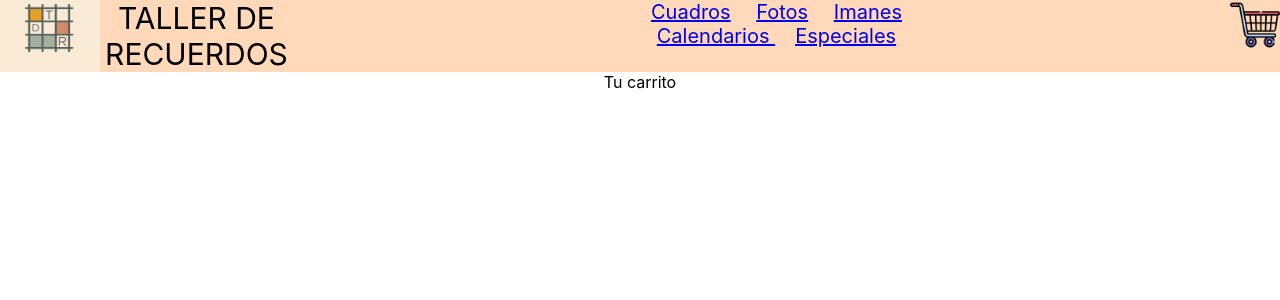
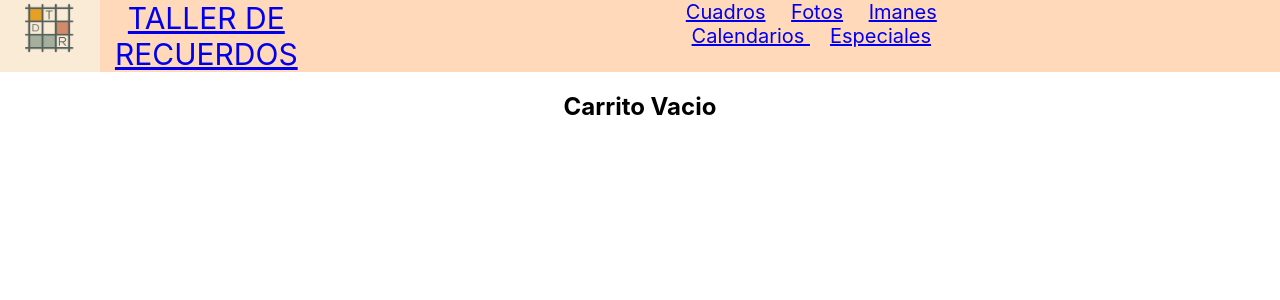
Before and after one commit to alanmarasca/ecommerce-react-alan-marasca, a React (Create React App) app in the folder proyecto-final/: page /cart in a window 1280 px wide. Shown: the top 300 px of the page. Built offline with nearby package versions, Linux system fonts and the light colour scheme.

Commit message:
entrega cart context clase 9

```diff
--- a/proyecto-final/src/App.jsx
+++ b/proyecto-final/src/App.jsx
@@ -5,6 +5,8 @@ import ItemDetailContainer from './components/ItemDetailContainer';
 import ItemListContainer from './components/ItemListContainer'
 import NavBar from './components/NavBar/NavBar';
 import Cart from './components/Cart';
+
+
 
 //const handleOnAdd = (cantidad) => {
 
--- a/proyecto-final/src/components/Cart.jsx
+++ b/proyecto-final/src/components/Cart.jsx
@@ -1,10 +1,25 @@
 import react from "react";
+import { useCartContext } from "./CartContextProvider";
+import CartItem from "./CartItem";
 
 
-function Cart() {
+const Cart = () => {
+    const { cartList, emptyCard , totalPrice} = useCartContext();
+
     return (
-        <div>Tu carrito</div>
-    )
-}
+    <div>
+        {cartList.map((item) => (
+        <CartItem key ={item.id} item={item}/>
+         ))}
+        {cartList.length > 0 ? (
+         <>
+         <button onClick={ () => emptyCard()}>Vaciar Compra</button>
+         <h1>Precio Total:  ${totalPrice()}</h1>
+         </>
+         ) : ( <h2>Carrito Vacio </h2>)
+        }
+         </div>
+         );
+};
 
 export default Cart
--- /dev/null
+++ b/proyecto-final/src/components/CartContextProvider.jsx
@@ -0,0 +1,59 @@
+import { createContext, useContext, useState } from "react";
+
+
+
+export const CartContext = createContext({});
+
+export const useCartContext = () => useContext(CartContext);
+
+
+
+const CartContextProvider = ({children}) => {
+    const[cartList, setCarlist] = useState ([]);
+
+    const isInCart = (id) => {
+       return cartList.some(item => item.id === id)
+    }
+
+   const addToCard = (item, quantity) => {
+        if(isInCart(item.id)) {
+
+
+           return setCarlist(cartList.map(product => product.id === item.id ? {...product, quantity: product.quantity + quantity}: product))
+        }
+
+       setCarlist([...cartList, {...item, quantity}])
+
+   }
+        const emptyCard = () => {
+            setCarlist ([])
+        }
+
+        const deleteById = (id) => {
+            setCarlist(cartList.filter((item) => item.id  !== id));
+        };
+
+        const totalCount = () => {
+            return cartList.reduce((total,item) => total + item.quantity, 0 );
+        };
+
+
+        const totalPrice = () => {
+            return cartList.reduce((total, item) => total + item.quantity * item.price, 0)
+        };
+
+        const unitsPerProduct = (id) => {
+            return cartList.find(item => item.id === id).quantity;
+        };
+
+
+
+
+
+  return (<CartContext.Provider value={{cartList, addToCard, emptyCard, deleteById, totalCount, totalPrice}}>
+         {children}
+        </CartContext.Provider>);
+
+};
+
+export default CartContextProvider
--- /dev/null
+++ b/proyecto-final/src/components/CartItem.jsx
@@ -0,0 +1,17 @@
+import React from 'react'
+import { useCartContext } from './CartContextProvider'
+
+const CartItem = ({item}) => {
+    const {deleteById} = useCartContext()
+  return (
+    <div>
+        <h1>{item.title}</h1>
+        <h4> Unidades: {item.quantity}</h4>
+        <h4>Precio Unitario: $ {item.price}</h4>
+        <img src={ item?.img } alt="Imagen del producto" />
+        <button onClick={() => deleteById(item.id)}> Eliminar</button>
+    </div>
+  )
+}
+
+export default CartItem
--- /dev/null
+++ b/proyecto-final/src/components/CartWidget.css
@@ -0,0 +1,5 @@
+.units{
+    text-decoration: none;
+    font-size: 30px;
+    color:black
+}
--- a/proyecto-final/src/components/CartWidget.jsx
+++ b/proyecto-final/src/components/CartWidget.jsx
@@ -1,9 +1,17 @@
-import React from 'react'
-import imgLogoCarrito from './NavBar/Imagenes/carrito-de-compras.png'
-function CartWidget() {
+import React from 'react';
+import { NavLink } from 'react-router-dom';
+import { useCartContext } from './CartContextProvider';
+import imgLogoCarrito from './NavBar/Imagenes/carrito-de-compras.png';
+import './CartWidget.css';
+
+
+const CartWidget = () => {
+  const {totalCount} = useCartContext();
   return (
+    <NavLink to= '/cart'>
     <a href="#"><img width="50" src={imgLogoCarrito} alt="Logo Carrito"/></a>
-  )
-}
+    <span className='units'>{totalCount()}</span></NavLink>
+  );
+};
 
 export default CartWidget
--- a/proyecto-final/src/components/ItemDetail.jsx
+++ b/proyecto-final/src/components/ItemDetail.jsx
@@ -2,12 +2,17 @@ import React, {useState} from 'react';
 import ItemCount from '../components/ItemCount';
 import './ItemDetail.css';
 import { Link } from 'react-router-dom';
+import { useCartContext } from './CartContextProvider';
 
 
 function ItemDetail({ item }) {
 const [CantidadDeProductos, setCantidadDeProductos] = useState(null);
+const {addToCard} = useCartContext ();
+
     function addHandler(quantityToAdd) {
         setCantidadDeProductos(quantityToAdd);
+        addToCard(item,quantityToAdd)
+
     }
     return (
         <div  className="box-left">
--- a/proyecto-final/src/components/NavBar/NavBar.jsx
+++ b/proyecto-final/src/components/NavBar/NavBar.jsx
@@ -3,10 +3,12 @@ import './NavBar.css';
 import imgLogo from '../NavBar/Imagenes/logo.png'
 import CartWidget from '../CartWidget';
 import { NavLink } from 'react-router-dom';
+import { useCartContext } from '../CartContextProvider';
 
 
 
 function NavBar() {
+  const {totalCount} = useCartContext();
     return (
        <header>
         <div>
@@ -17,7 +19,7 @@ function NavBar() {
            <ul className='nav'>
               <a href="#">  <img width="100" src={imgLogo} alt="Logo Tienda"/></a>
 
-                <a href="#" className='TituloPrincipal'>TALLER DE RECUERDOS</a>
+                <a href="#" className='TituloPrincipal'><NavLink to='/'>TALLER DE RECUERDOS </NavLink> </a>
                <ul className='TitulosSecundarios'>
                <a href="#" className='ListaDerecha'> <NavLink to='/category/Cuadros'> Cuadros</NavLink></a>
                <a href="#" className='ListaDerecha'> <NavLink to='/category/Fotos'> Fotos</NavLink>  </a>
@@ -25,9 +27,11 @@ function NavBar() {
                <a href="#" className='ListaDerecha'> <NavLink to='/category/Calendarios'>Calendarios </NavLink> </a>
                <a href="#" className='ListaDerecha'> <NavLink to='/category/Especiales'>  Especiales</NavLink></a>
               </ul>
+
               <div className='Carrito'>
-               <CartWidget/>
+               { totalCount() > 0 && <CartWidget/>}
                </div>
+
            </ul>
 
          </div>
--- a/proyecto-final/src/index.js
+++ b/proyecto-final/src/index.js
@@ -4,11 +4,17 @@ import './index.css';
 import App from './App';
 import reportWebVitals from './reportWebVitals';
 import { BrowserRouter } from 'react-router-dom';
+import CartContextProvider from './components/CartContextProvider';
+
 
 ReactDOM.render(
+
   <React.StrictMode>
+
     <BrowserRouter>
+    <CartContextProvider>
      <App />
+     </CartContextProvider>
     </BrowserRouter>
   </React.StrictMode>,
   document.getElementById('root')
```
